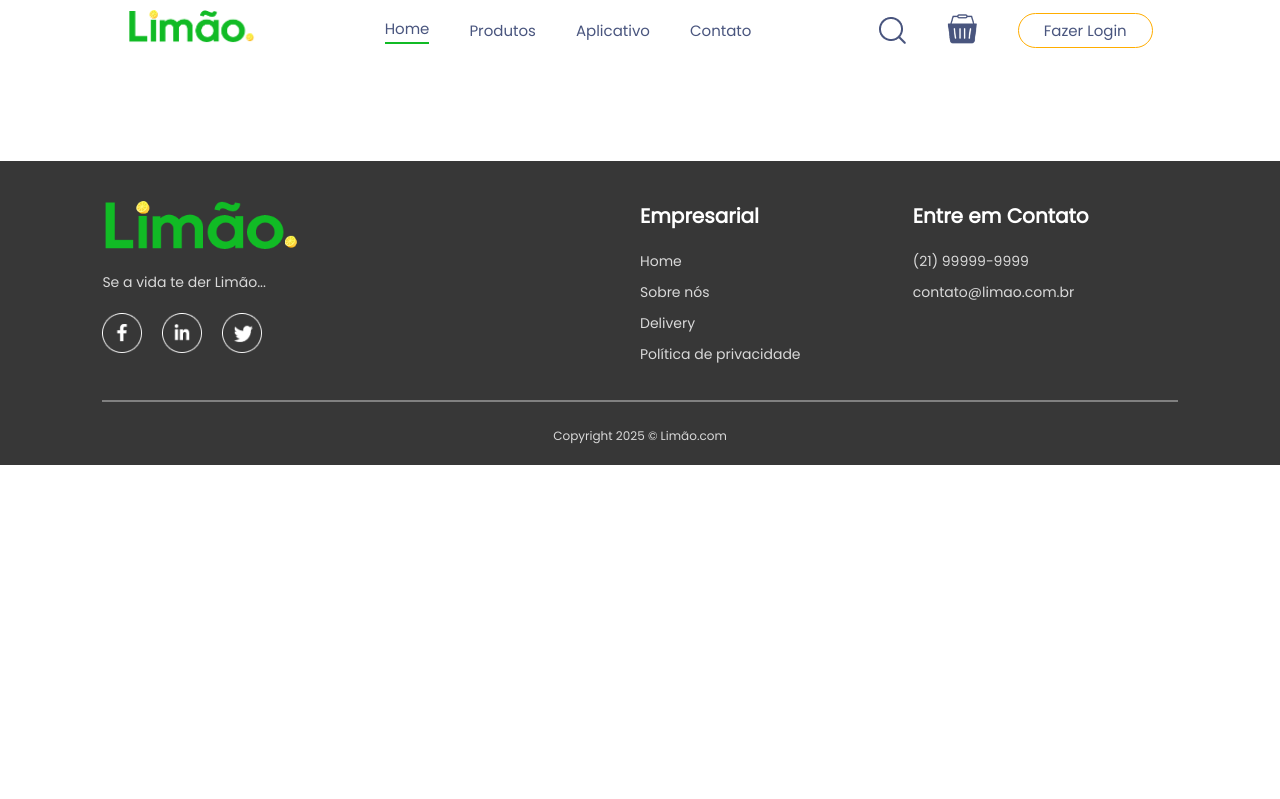
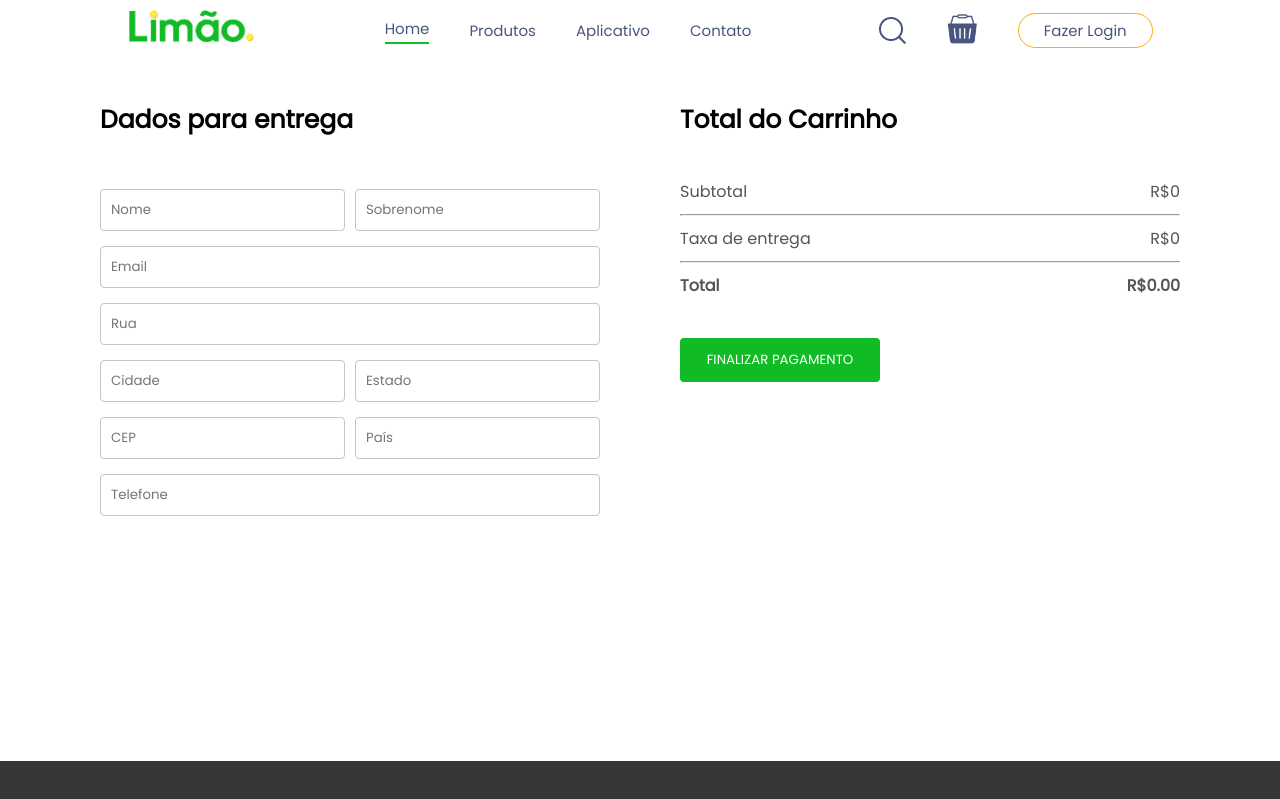
Before and after one commit to lukegoes/limao_delivery, a React (Vite) app: page /pedido in a window 1280 px wide. Shown: the top 799 px of the page. Built offline with nearby package versions, Linux system fonts and the light colour scheme.

Commit message:
feat: página de pedido

```diff
--- a/src/components/ExploreMenu/ExploreMenu.jsx
+++ b/src/components/ExploreMenu/ExploreMenu.jsx
@@ -3,6 +3,8 @@ import './ExploreMenu.css'
 import { menu_list } from '../../assets/frontend_assets/assets'
 
 const ExploreMenu = ({category, setCategory}) => {
+
+
 
   return (
     <div className='explore-menu' id='explore-menu'>
--- a/src/context/StoreContext.jsx
+++ b/src/context/StoreContext.jsx
@@ -1,6 +1,7 @@
 import { createContext, useState } from "react";
 import { food_list } from "../assets/frontend_assets/assets";
 
+// eslint-disable-next-line react-refresh/only-export-components
 export const StoreContext = createContext(null);
 
 const StoreContextProvider = (props) => {
--- a/src/pages/Carrinho/Carrinho.jsx
+++ b/src/pages/Carrinho/Carrinho.jsx
@@ -1,8 +1,11 @@
 import React, { useContext } from 'react'
 import './Carrinho.css'
 import { StoreContext } from '../../context/StoreContext'
+import { useNavigate } from 'react-router-dom'
 
 const Carrinho = () => {
+
+  const navigate = useNavigate();
 
   const{cartItems, food_list, removeTotalFromCart, getTotalCartAmount} = useContext(StoreContext);
 
@@ -60,22 +63,22 @@ const Carrinho = () => {
             <hr />
             <div className="cart-total-details">
               <p>Taxa de entrega</p>
-              <p>R${9.99}</p>
+              <p>R${getTotalCartAmount()===0?0:9.99}</p>
             </div>
             <hr />
             <div className="cart-total-details">
               <b>Total</b>
-              <b>R${(getTotalCartAmount() + 9.99).toFixed(2)}</b>
+              <b>R${(getTotalCartAmount()===0?0:getTotalCartAmount() + 9.99).toFixed(2)}</b>
             </div>
           </div>
-          <button>Finalizar Compra</button>
+          <button onClick={() => navigate("/pedido")}>FINALIZAR COMPRA</button>
         </div>
         <div className="cart-promocode">
         <div>
           <p>Tem um código promocional?</p>
           <div className='cart-promocode-input'>
             <input type="text" placeholder='Código promocional'/>
-            <button>Aplicar</button>
+            <button>APLICAR</button>
           </div>
         </div>
       </div>
--- a/src/pages/ColocarPedido/ColocarPedido.css
+++ b/src/pages/ColocarPedido/ColocarPedido.css
@@ -0,0 +1,79 @@
+.colocar-pedido{
+    margin-top: 40px;
+    padding: 0 100px;
+    min-height: 70vh;
+    display: flex;
+    align-items: start;
+    justify-content: space-between;
+    gap: 20px;
+}
+
+.colocar-pedido-esquerda{
+    width: 100%;
+    max-width: 500px;
+}
+
+.colocar-pedido-esquerda .title{
+    font-size: 25px;
+    font-weight: 600;
+    margin-bottom: 50px;
+}
+
+.colocar-pedido-esquerda input{
+    margin-bottom: 15px;
+    width: 100%;
+    padding: 10px;
+    border: 1px solid #c5c5c5;
+    border-radius: 4px;
+    outline-color: #11BB25;
+}
+
+.colocar-pedido-esquerda .multi-fields{
+    display: flex;
+    gap: 10px;
+}
+
+.colocar-pedido-direita{
+    width: 100%;
+    max-width: 500px;
+}
+
+.colocar-pedido-direita .title{
+    font-size: 25px;
+    font-weight: 600;
+    margin-bottom: 20px;
+}
+
+.colocar-pedido-direita .cart-total button{
+    margin-top: 20px;
+}
+
+@media (max-width: 768px) {
+    .colocar-pedido{
+        margin-top: 50px;
+        padding: 0 60px;
+        gap: 50px;
+        min-height: 48vh;
+    }
+}
+
+@media (max-width: 550px) {
+    .colocar-pedido{
+        margin-top: 25px;
+        padding: 0 20px;
+        gap: 50px;
+        min-height: 66vh;
+    }
+
+    .colocar-pedido-esquerda .title{
+        font-size: 20px;
+        font-weight: 600;
+        margin-bottom: 20px;
+    }
+
+    .colocar-pedido-direita .title{
+        font-size: 20px;
+        font-weight: 600;
+        margin-bottom: 0px;
+    }
+}
--- a/src/pages/ColocarPedido/ColocarPedido.jsx
+++ b/src/pages/ColocarPedido/ColocarPedido.jsx
@@ -1,12 +1,56 @@
-import React from 'react'
-import './ColocarPedido.css'
+import React, { useContext } from "react";
+import "./ColocarPedido.css";
+import { StoreContext } from "../../context/StoreContext";
 
 const ColocarPedido = () => {
+
+  const {getTotalCartAmount} = useContext(StoreContext);
+
   return (
-    <div>
+    <form className="colocar-pedido">
+      <div className="colocar-pedido-esquerda">
+        <p className="title">Dados para entrega</p>
+        <div className="multi-fields">
+          <input type="text" placeholder="Nome" />
+          <input type="text" placeholder="Sobrenome" />
+        </div>
+        <input type="email" placeholder="Email" />
+        <input type="text" placeholder="Rua" />
+        <div className="multi-fields">
+          <input type="text" placeholder="Cidade" />
+          <input type="text" placeholder="Estado" />
+        </div>
+        <div className="multi-fields">
+          <input type="text" placeholder="CEP" />
+          <input type="text" placeholder="País" />
+        </div>
+        <input type="text" placeholder="Telefone" />
+      </div>
 
-    </div>
-  )
-}
+      <div className="colocar-pedido-direita">
+        <div className="cart-total">
+          <h2 className="title">Total do Carrinho</h2>
+          <div>
+            <div className="cart-total-details">
+              <p>Subtotal</p>
+              <p>R${getTotalCartAmount()}</p>
+            </div>
+            <hr />
+            <div className="cart-total-details">
+              <p>Taxa de entrega</p>
+              <p>R${getTotalCartAmount()===0?0:9.99}</p>
+            </div>
+            <hr />
+            <div className="cart-total-details">
+              <b>Total</b>
+              <b>R${(getTotalCartAmount()===0?0:getTotalCartAmount() + 9.99).toFixed(2)}</b>
+            </div>
+          </div>
+          <button>FINALIZAR PAGAMENTO</button>
+        </div>
+      </div>
+    </form>
+  );
+};
 
-export default ColocarPedido
+export default ColocarPedido;
```
